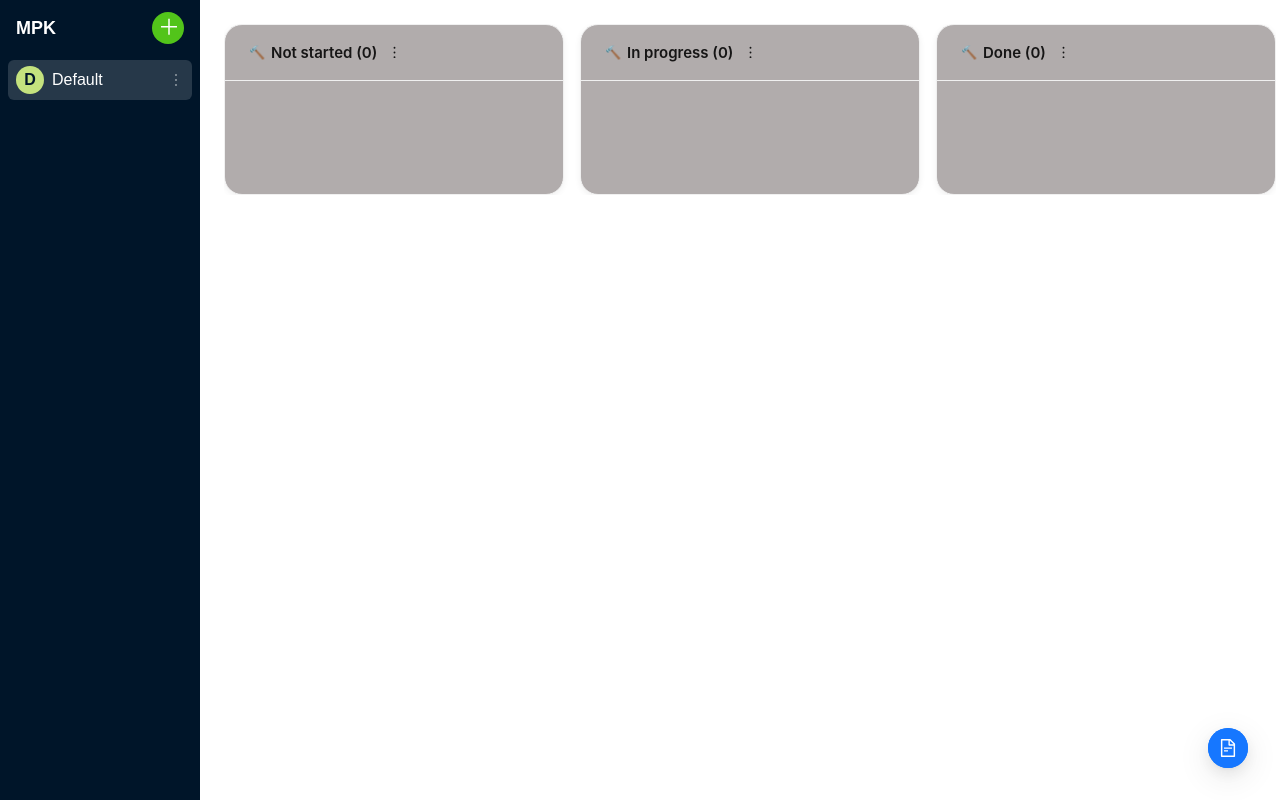
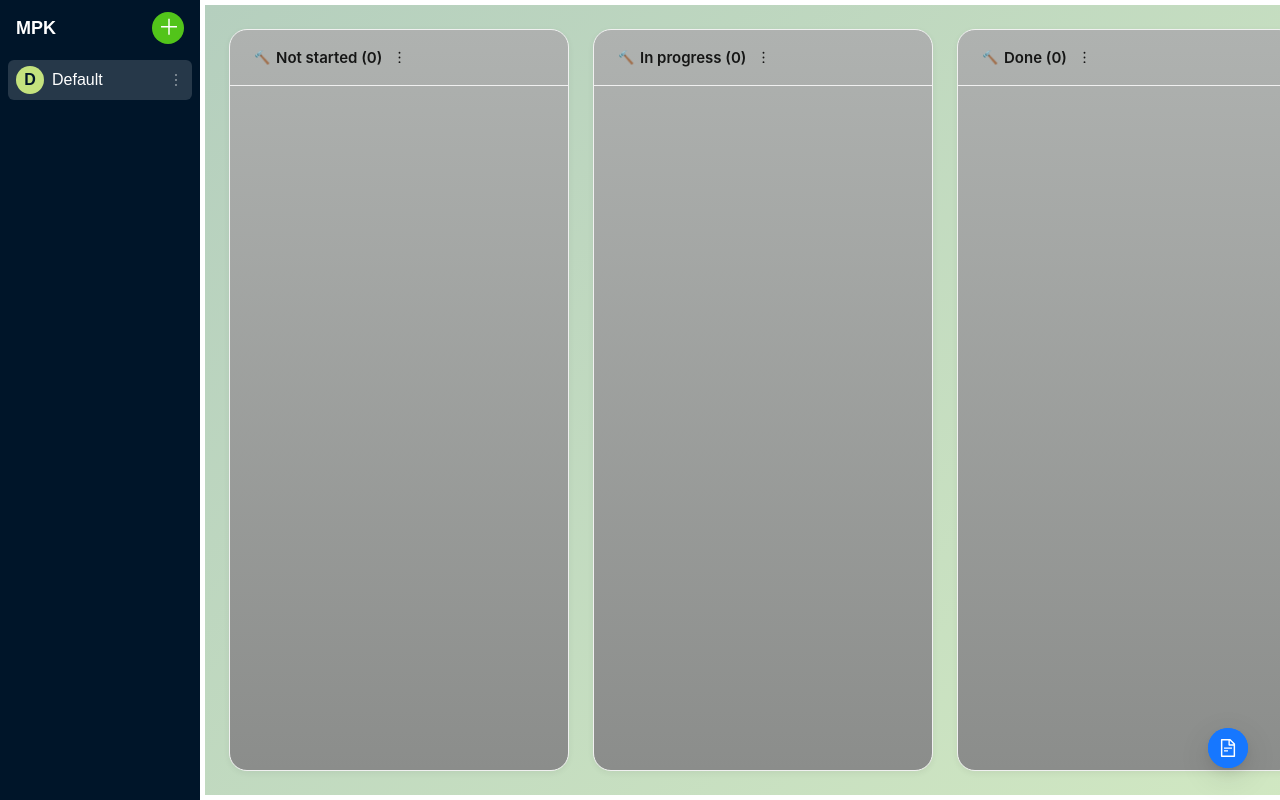
Before and after one commit to Mark70522/kanbanboard, a Vue app: page /#/ in a window 1280 px wide. Built offline with nearby package versions, Linux system fonts and the light colour scheme.

Commit message:
change backgroup

```diff
--- a/src/components/BaseKanbanColumn.vue
+++ b/src/components/BaseKanbanColumn.vue
@@ -83,7 +83,7 @@ const header = computed(() =>
   width:340px;border-radius:18px;overflow:hidden;
 
   /* 由白变柔灰渐变 */
-  background:linear-gradient(180deg,#b1acac 0%,#b1acac 100%);
+  background:linear-gradient(180deg,#afb2b0 0%,#8b8d8b 100%);
   box-shadow:0 2px 6px rgba(0,0,0,.06);
 }
 
--- a/src/pages/BoardPage.vue
+++ b/src/pages/BoardPage.vue
@@ -1,5 +1,5 @@
 <template>
-  <a-layout-content style="padding:24px">
+  <a-layout-content style="padding:5px">
     <div class="board-wrap">
       <BaseKanbanColumn
         v-for="col in kanban.current.columns"
@@ -36,5 +36,24 @@ function addColumn() {
 </script>
 
 <style scoped>
-.board-wrap { display:flex; gap:16px; overflow-x:auto; }
+/* 仅此处：修改背景色 / 渐变 —— 其余样式保持 */
+.board-wrap{
+  display:flex;
+  gap:24px;
+  padding:24px;
+  overflow-x:auto;
+  min-height:100%;
+
+  /* ⬇⬇ 你可以在这儿换成任意背景 ⬇⬇ */
+  /* 示例 1：柔和浅灰 */
+  /* background:#f0f2f5; */
+
+  /* 示例 2：淡淡蓝灰渐变 */
+  background:linear-gradient(135deg,#b5cfbe 0%,#d1e8c2 100%);
+
+  /* 示例 3：纯色深蓝（夜间主题） */
+  /* background:#1a1b1f; */
+}
+/* 下面这行如果不需要空提示可删除 */
+.empty{padding:40px;text-align:center;font-size:18px;color:#999;}
 </style>
```
